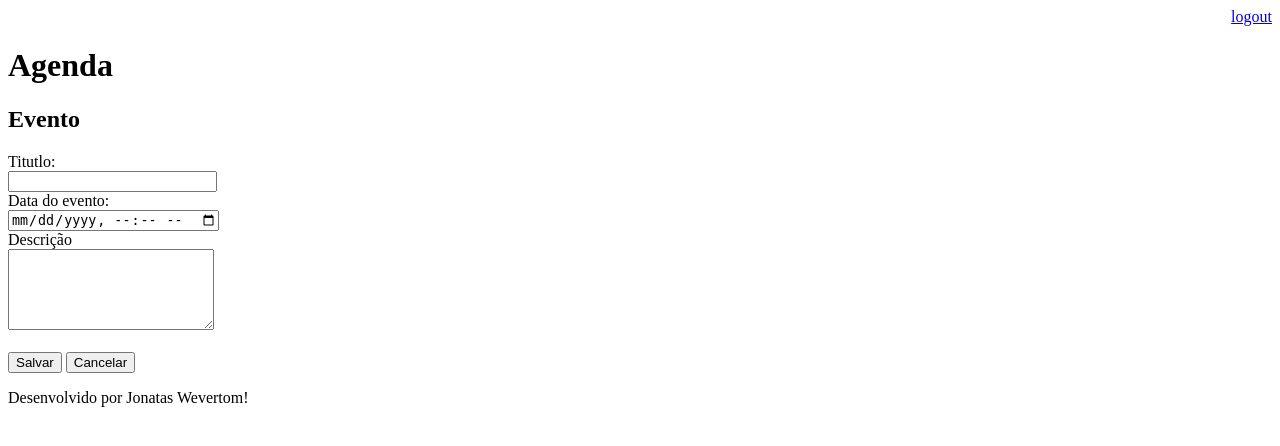
After one commit to JonatasWevertom/Agenda-Django, a Django app: page /agenda/evento/ in a window 1280 px wide. The commit adds this page. Shown: the top 446 px of the page. Run offline with Django 4.2, Linux system fonts and the light colour scheme; a user stored in the database is signed in.

Commit message:
Incluido template para inserção de eventos da agenda. Incluido o gitignore para ignorar os arquivos compilados.

```diff
--- a/agenda/urls.py
+++ b/agenda/urls.py
@@ -24,6 +24,8 @@ from django.urls import path
 urlpatterns = [
     path('admin/', admin.site.urls),
     path('agenda/', views.lista_eventos),
+    path('agenda/evento/', views.evento),
+    path('agenda/evento/submit', views.submit_evento),
     path('', RedirectView.as_view(url='/agenda/')),
     path('login/', views.login_user),
     path('login/submit', views.submit_login),
--- a/core/views.py
+++ b/core/views.py
@@ -40,3 +40,22 @@ def lista_eventos(request):
     # evento = Evento.objects.all()
     dados = {'eventos': evento}
     return render(request, 'agenda.html', dados)
+
+
+@login_required(login_url='/login/')
+def evento(request):
+    return render(request, 'evento.html')
+
+
+@login_required(login_url='/login/')
+def submit_evento(request):
+    if request.POST:
+        titulo = request.POST.get('titulo')
+        data_evento = request.POST.get('data_evento')
+        descricao = request.POST.get('descricao')
+        usuario = request.user
+        Evento.objects.create(titulo=titulo,
+                              data_evento=data_evento,
+                              descricao=descricao,
+                              usuario=usuario)
+    return redirect('/')
--- a/templates/agenda.html
+++ b/templates/agenda.html
@@ -2,6 +2,9 @@
 
 {% block content %}
 <h2>Agendamentos</h2>
+<a href="evento/">
+    <button type="button">Novo Evento</button>
+</a>
 
 <ul style="font-size: 18px">
     {% for evento in eventos %}
--- /dev/null
+++ b/templates/evento.html
@@ -0,0 +1,26 @@
+{% extends 'model-page.html' %}
+
+{% block content %}
+
+<h2>Evento</h2>
+
+<form action="submit" method="POST">{% csrf_token %}
+    <label>Titutlo:</label>
+    <br>
+    <input type="text" name="titulo" size="23">
+    <br>
+    <label>Data do evento:</label>
+    <br>
+    <input type="datetime-local" name="data_evento">
+    <br>
+    <label>Descrição</label>
+    <br>
+    <textarea name="descricao" rows="5" cols="23"></textarea>
+    <br><br>
+    <button type="submit">Salvar</button>
+    <a href="/">
+        <button type="button">Cancelar</button>
+    </a>
+</form>
+
+{% endblock %}
```
Also changed, not shown: db.sqlite3, 1 other file.
